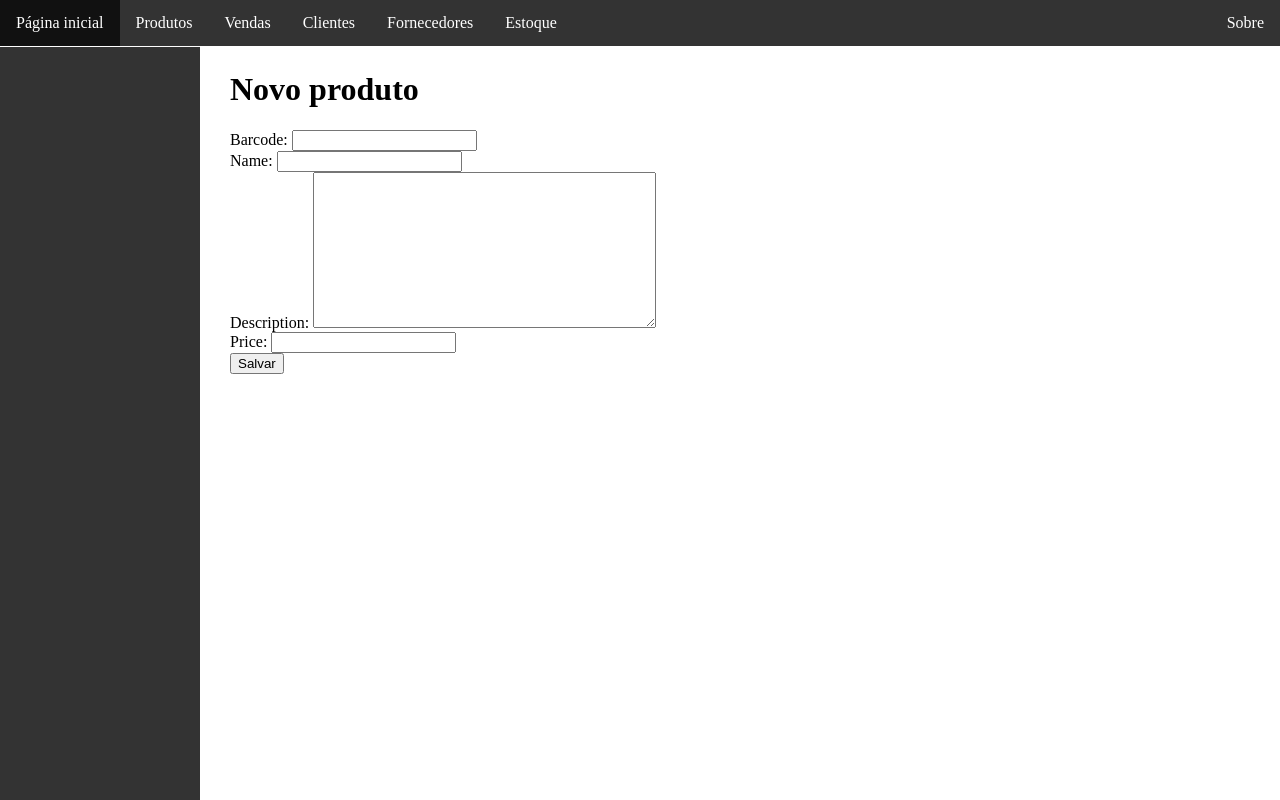
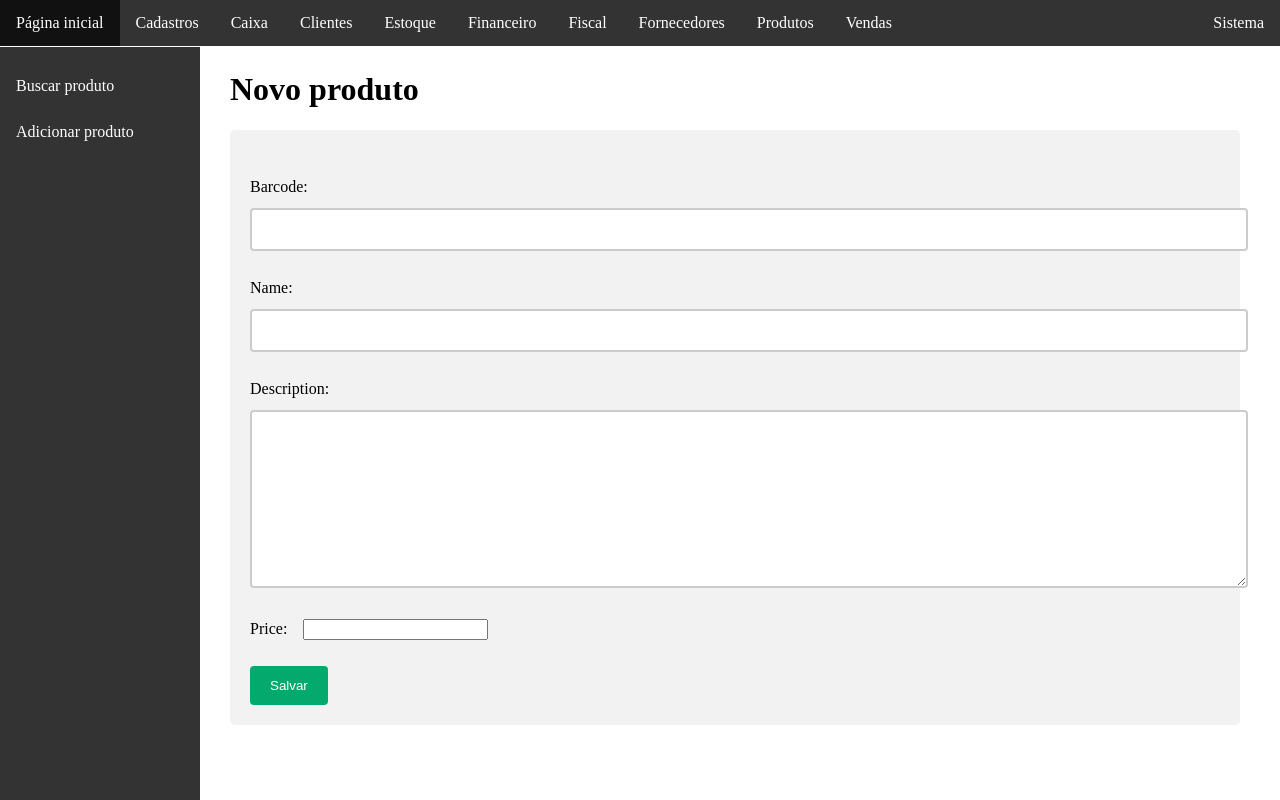
Before and after one commit to israelcvb/quitandadm, a Django app: page /products/news/ in a window 1280 px wide. Run offline with Django 5.2, Linux system fonts and the light colour scheme.

Commit message:
Organizado o CSS.

```diff
--- a/products/templates/products/product_detail.html
+++ b/products/templates/products/product_detail.html
@@ -1,6 +1,10 @@
 {% extends 'website/base.html' %}
 
 {% block title %}Detalhes{% endblock  %}
+
+{% block vnavbar %}
+    {% include 'products/product_nav.html' %}
+{% endblock  %}
 
 {% block content %}
 <h1>Produto: {{ product.name }}</h1>
--- a/products/templates/products/product_form.html
+++ b/products/templates/products/product_form.html
@@ -1,4 +1,10 @@
 {% extends 'website/base.html' %}
+
+{% load static %}
+
+{% block styles %}
+  <link rel="stylesheet" href="{% static 'website/css/form.css' %}" />
+{% endblock %}
 
 {% block title %}
   {% if context == 'update' %}
@@ -6,7 +12,11 @@
   {% elif context == 'create' %}
     Novo produto
   {% endif %}
-{% endblock  %}
+{% endblock %}
+
+{% block vnavbar %}
+  {% include 'products/product_nav.html' %}
+{% endblock %}
 
 {% block content %}
   {% if context == 'update' %}
@@ -14,9 +24,11 @@
   {% elif context == 'create' %}
     <h1>Novo produto</h1>
   {% endif %}
+  <div class="cform">
     <form method="post">
       {% csrf_token %}
-    {{ form.as_div }}
-    <input type="submit" value="Salvar">
+      {{ form.as_p }}
+      <input type="submit" value="Salvar" />
     </form>
-{% endblock  %}
+  </div>
+{% endblock %}
--- a/products/templates/products/product_list.html
+++ b/products/templates/products/product_list.html
@@ -3,10 +3,7 @@
 {% block title %}Produtos{% endblock  %}
 
 {% block vnavbar %}
-<ul>
-    <li><a href="{% url 'products:search' %}">Buscar produto</a></li>
-    <li><a href="{% url 'products:create' %}">Adicionar produto</a></li>
-</ul>
+    {% include 'products/product_nav.html' %}
 {% endblock  %}
 {% block content %}
 <h1>Lista de produtos</h1>
--- /dev/null
+++ b/products/templates/products/product_nav.html
@@ -0,0 +1,10 @@
+{% block vnavbar %}
+  <ul>
+    <li>
+      <a href="{% url 'products:search' %}">Buscar produto</a>
+    </li>
+    <li>
+      <a href="{% url 'products:create' %}">Adicionar produto</a>
+    </li>
+  </ul>
+{% endblock %}
--- /dev/null
+++ b/website/static/website/css/form.css
@@ -0,0 +1,33 @@
+
+.cform {
+    border-radius: 5px;
+    background-color: #f2f2f2;
+    padding: 20px;
+    margin-right: 20px;
+}
+
+.cform input[type=text], select, textarea, number {
+    width: 100%;
+    padding: 12px;
+    border: 2px solid #ccc;
+    border-radius: 4px;
+    resize: vertical;
+}
+
+.cform label {
+    padding: 12px 12px 12px 0;
+    display: inline-block;
+}
+
+.cform input[type=submit] {
+    background-color: #04AA6D;
+    color: white;
+    border: none;
+    padding: 12px 20px;
+    border-radius: 4px;
+    cursor: pointer;
+}
+
+.cform input[type=submit]:hover {
+    box-shadow: 0 12px 16px 0 rgba(0,0,0,0.24), 0 17px 50px 0 rgba(0,0,0,0.19);
+}
--- a/website/templates/website/base.html
+++ b/website/templates/website/base.html
@@ -12,12 +12,16 @@
     <nav class="hnavbar">
         <ul>
             <li><a href="{% url 'website:home' %}">Página inicial</a></li>
+            <li><a href="#">Cadastros</a></li>
+            <li><a href="#">Caixa</a></li>
+            <li><a href="#">Clientes</a></li>
+            <li><a href="#">Estoque</a></li>
+            <li><a href="#">Financeiro</a></li>
+            <li><a href="#">Fiscal</a></li>
+            <li><a href="#">Fornecedores</a></li>
             <li><a href="{% url 'products:list' %}">Produtos</a></li>
             <li><a href="#">Vendas</a></li>
-            <li><a href="#">Clientes</a></li>
-            <li><a href="#">Fornecedores</a></li>
-            <li><a href="#">Estoque</a></li>
-            <li style="float:right"><a href="#">Sobre</a></li>
+            <li style="float:right"><a href="#">Sistema</a></li>
         </ul>
     </nav>
     <nav class="vnavbar">
```
Also changed, not shown: products/templates/products/search_form.html (+6 -2 lines), website/static/website/css/base.css (+36 -0 lines), README.md. Lines whose indentation alone changed are shown as unchanged.
